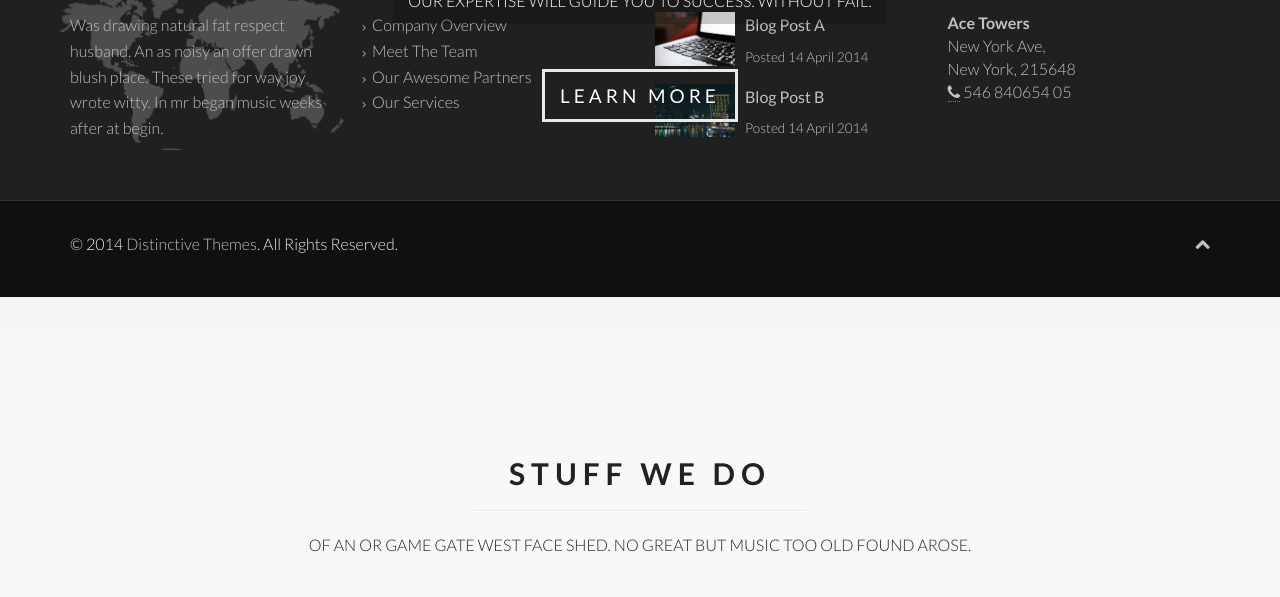
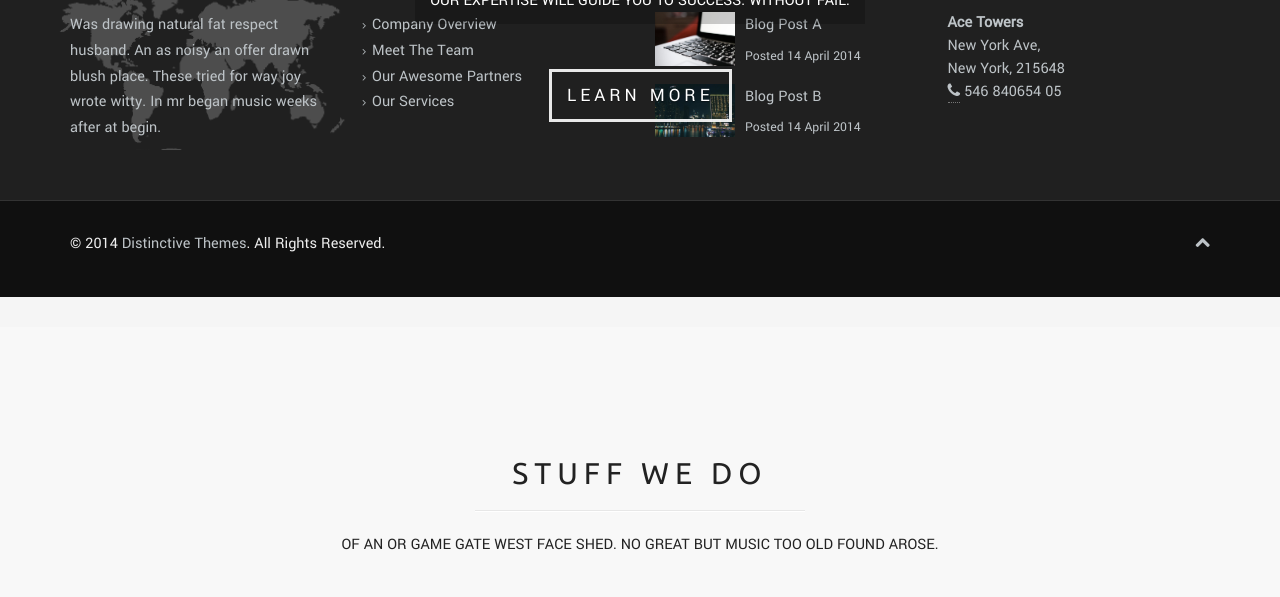
Before and after one commit to VaseRajakrishna/my-apps-hub, a plain HTML site: page index.html in a window 1280 px wide. Shown: the part 503-1100 px from the top of the page. Drawn offline with Linux system fonts and the light colour scheme; some packages are replaced by stand-ins of ours.

Commit message:
styles added

```diff
--- a/css/style.css
+++ b/css/style.css
@@ -1,6 +1,6 @@
 /* IMPACT - By DistinctiveThemes */
 
-@import url(http://fonts.googleapis.com/css?family=Lato:400,700,300);
+@import url(https://fonts.googleapis.com/css?family=Ubuntu|Yantramanav);
 
 .clearfix {
     zoom: 1;
@@ -37,7 +37,7 @@
 body {
     color: #222;
     background: #f5f5f5;
-    font-family: Lato, sans-serif;
+    font-family: Yantramanav, sans-serif;
     font-weight: 300;
     line-height: 1.6;
     font-size: 16px;
@@ -49,8 +49,8 @@ h3,
 h4,
 h5,
 h6 {
-    font-family: Lato, sans-serif;
-    font-weight: 700;
+    font-family: Ubuntu, sans-serif;
+    /* font-weight: 700; */
 }
 
 a {
--- a/index.html
+++ b/index.html
@@ -5,8 +5,11 @@
     <meta name="viewport" content="width=device-width, initial-scale=1.0">
     <meta name="description" content="">
     <meta name="author" content="">
-    <title>Home | Impact By Distinctive Themes</title>
+    <title>MyAppsHub</title>
     <!-- styles -->
+
+    <link href="https://fonts.googleapis.com/css?family=Ubuntu|Yantramanav" rel="stylesheet">
+
     <link href="css/bootstrap.min.css" rel="stylesheet">
     <link href="css/font-awesome.min.css" rel="stylesheet">
     <link href="css/pe-icons.css" rel="stylesheet">
```
